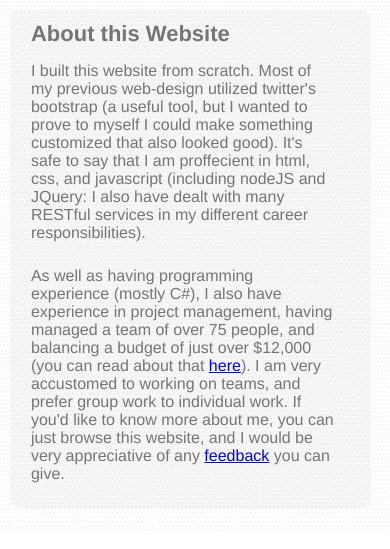
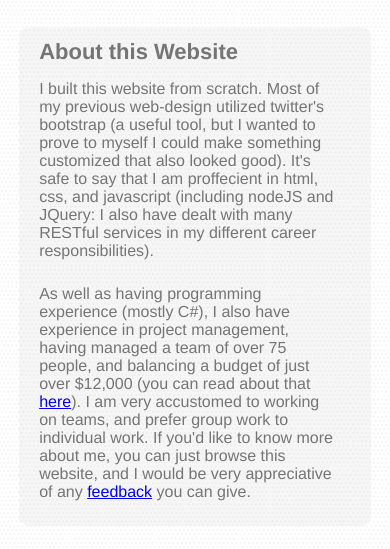
Before and after one commit to briswalsh/briswalsh.github.io, a website: page index.html in a window 390 px wide. Shown: the part 881-1430 px from the top of the page. Drawn offline with Linux system fonts and the light colour scheme.

Commit message:
Mobile margin fix

```diff
--- a/sitestyle.css
+++ b/sitestyle.css
@@ -362,6 +362,25 @@
 	    padding-top: 1.15em;
 	    z-index: 1;
         }
+
+	#text_header {
+	    position: relative;
+	    color: #757575;
+	    font-size: 22px;
+	    font-weight: bold;
+	    background-image:url("main_images/dark_bckgrd.jpg");
+	    background-repeat:repeat;
+	    padding-left: 5%;
+	    padding-top: 12px;
+	    padding-bottom: 5px;
+	    padding_right: 5%;
+	    top: 25px;
+	    margin-left: 7%;
+	    margin-right: 7%;
+	    margin-bottom: 30px;
+	    border-radius: 10px;
+	    z-index: 5;
+	}
     }
 
     #paper {
```
Also changed, not shown: 2 other files.
